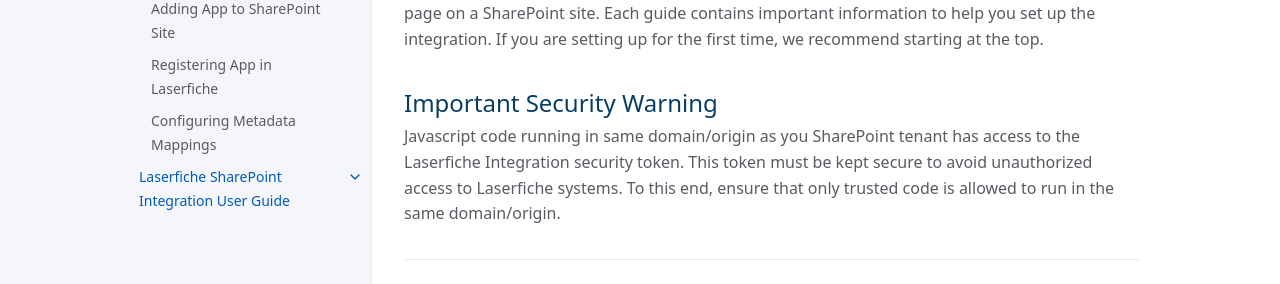
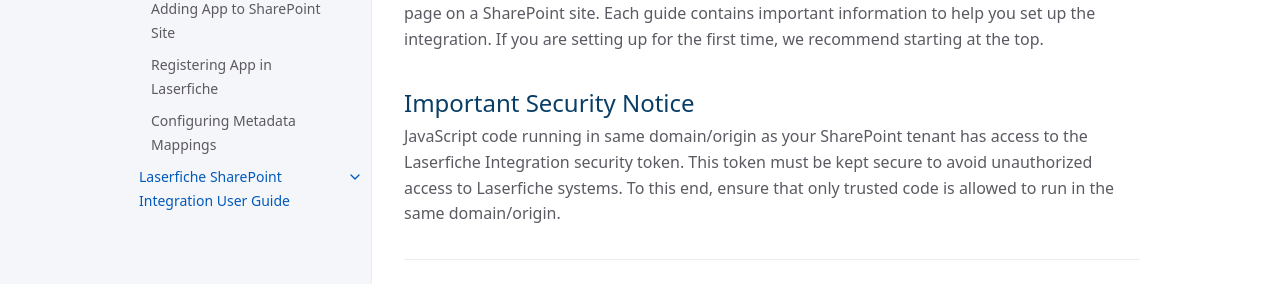
Before and after one commit to isabella232/laserfiche-sharepoint-integration, a Jekyll site: the page built from jekyll_files/docs/admin-documentation/index.md, in a window 1280 px wide. Shown: the part 315-599 px from the top of the page. Built offline with Jekyll 4.4.1, drawn with Linux system fonts in a browser that asks for light colours; cached includes are drawn as plain includes.

Commit message:
fix security notice file

```diff
--- a/jekyll_files/docs/admin-documentation/index.md
+++ b/jekyll_files/docs/admin-documentation/index.md
@@ -11,6 +11,6 @@ The following guides detail how to set up the Laserfiche/SharePoint integration.
 may require you to hold certain privileges, such as the ability to edit a page on a SharePoint site. Each guide contains important
 information to help you set up the integration. If you are setting up for the first time, we recommend starting at the top.
 
-## Important Security Warning
+## Important Security Notice
 
-Javascript code running in same domain/origin as you SharePoint tenant has access to the Laserfiche Integration security token. This token must be kept secure to avoid unauthorized access to Laserfiche systems. To this end, ensure that only trusted code is allowed to run in the same domain/origin.
+JavaScript code running in same domain/origin as your SharePoint tenant has access to the Laserfiche Integration security token. This token must be kept secure to avoid unauthorized access to Laserfiche systems. To this end, ensure that only trusted code is allowed to run in the same domain/origin.
```
Also changed, not shown: jekyll_files/index.md (+0 -4 lines).
